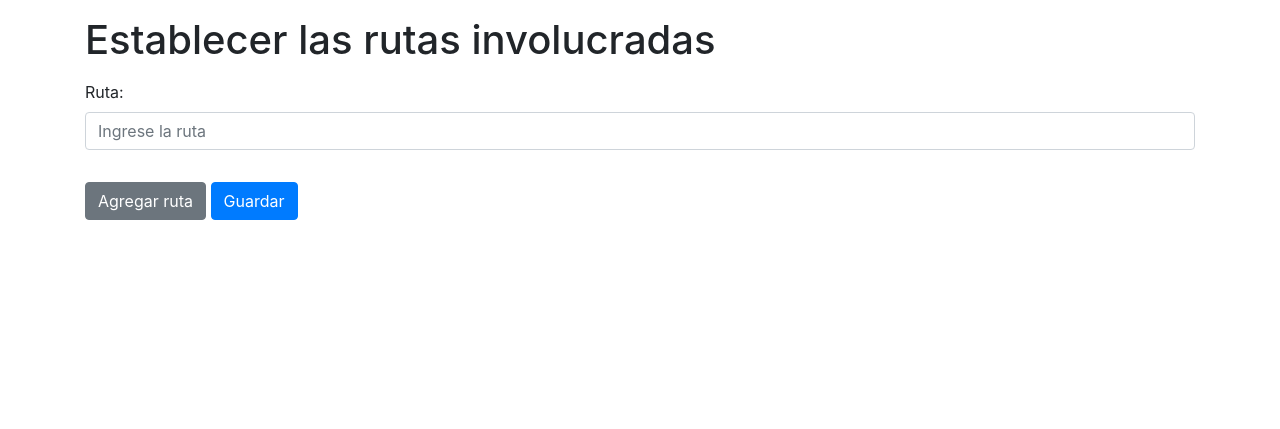
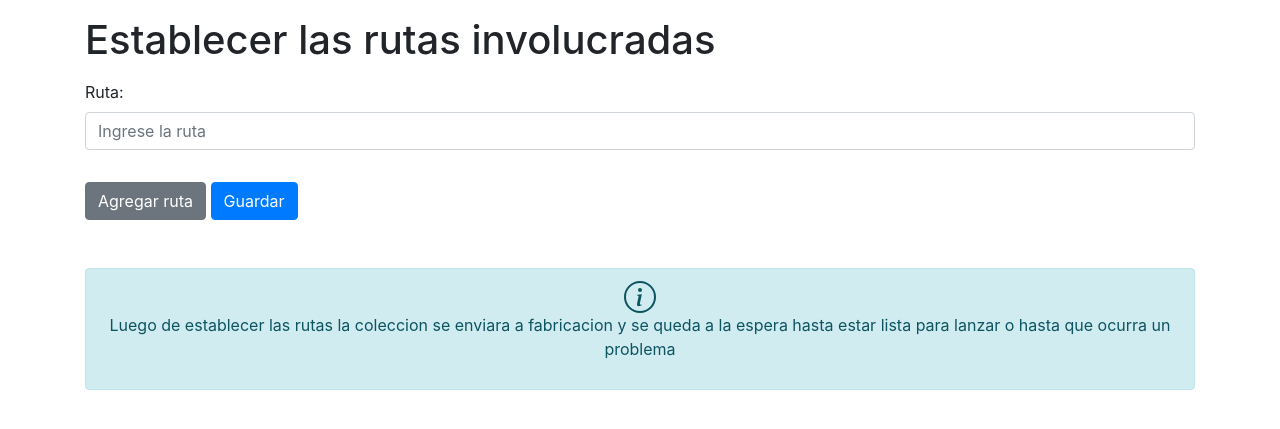
Before and after one commit to gastyciancio/DSSD_grupo5, a Flask app: template app/templates/rutas/create_ruta.html in a window 1280 px wide. Shown: the part 56-485 px from the top of the page. Run offline with Flask 2, Linux system fonts and the light colour scheme; the template is opened without the code that fills it, so the values that code supplies are empty; some libraries are stand-ins or nearby versions.

Commit message:
Agrego cartel informativo en crear rutas

```diff
--- a/app/templates/rutas/create_ruta.html
+++ b/app/templates/rutas/create_ruta.html
@@ -48,6 +48,15 @@
     </div>
 </div>
 
+
+<div class="alert alert-info text-center mt-5">
+    <svg xmlns="http://www.w3.org/2000/svg" width="32" height="32" fill="currentColor" class="bi bi-info-circle" viewBox="0 0 16 16">
+        <path d="M8 15A7 7 0 1 1 8 1a7 7 0 0 1 0 14zm0 1A8 8 0 1 0 8 0a8 8 0 0 0 0 16z"/>
+        <path d="m8.93 6.588-2.29.287-.082.38.45.083c.294.07.352.176.288.469l-.738 3.468c-.194.897.105 1.319.808 1.319.545 0 1.178-.252 1.465-.598l.088-.416c-.2.176-.492.246-.686.246-.275 0-.375-.193-.304-.533L8.93 6.588zM9 4.5a1 1 0 1 1-2 0 1 1 0 0 1 2 0z"/>
+    </svg>
+    <p>Luego de establecer las rutas la coleccion se enviara a fabricacion y se queda a la espera hasta estar lista para lanzar o hasta que ocurra un problema</p>
+</div>
+
 <script>
     document.getElementById("boton_add_ruta").addEventListener("click", function(event){
         event.preventDefault()
```
